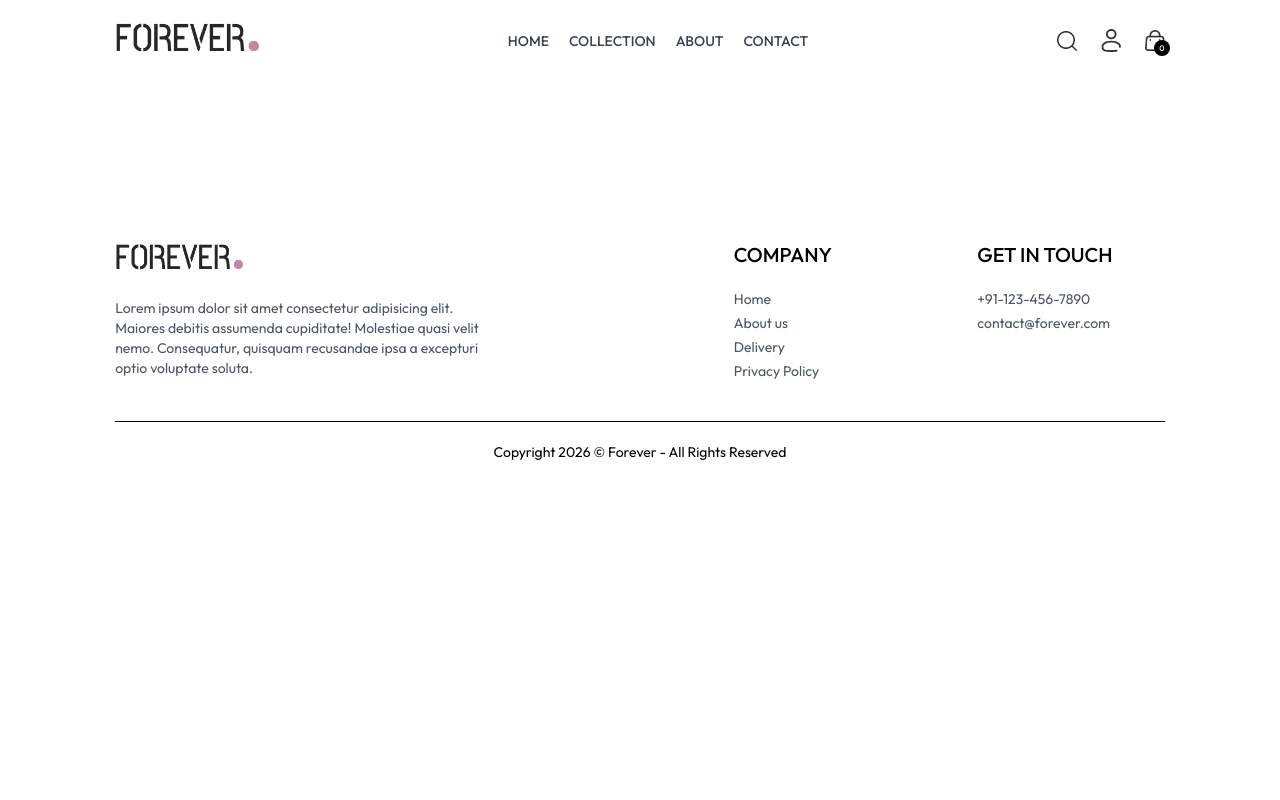
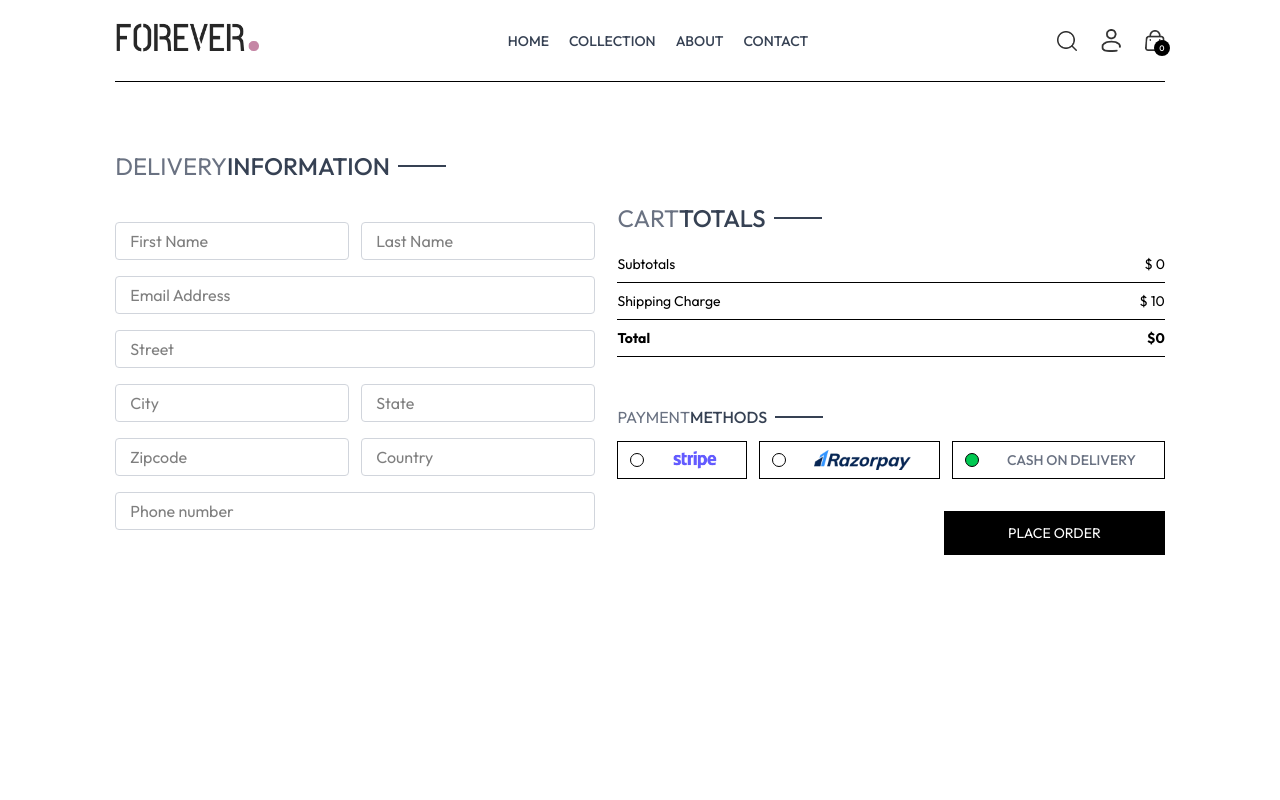
Before and after one commit to ankitsharma34/E-Commerce-App, a React app in the folder frontend/: page /place-order in a window 1280 px wide. Shown: the top 800 px of the page. Built offline with nearby package versions, Linux system fonts and the light colour scheme; the HTML template or start-up script is replaced by a standard one.

Commit message:
Place order page created

```diff
--- a/frontend/src/pages/PlaceOrder.jsx
+++ b/frontend/src/pages/PlaceOrder.jsx
@@ -1,7 +1,125 @@
-import React from "react";
+import React, { useContext, useState } from "react";
+import Title from "../components/Title";
+import CartTotal from "../components/CartTotal";
+import { assets } from "../assets/assets";
+import { ShopContext } from "../context/ShopContext";
 
 const PlaceOrder = () => {
-  return <div></div>;
+  const [method, setMethod] = useState("cod");
+  const { navigate } = useContext(ShopContext);
+  return (
+    <div className="flex flex-col sm:flex-row justify-between gap-4 pt-5 sm:pt-14 min-h-[80vh] border-t">
+      {/* --- Left Side ------------ */}
+      <div className="flex flex-col gap-4 w-full sm:max-w-120">
+        <div className="text-xl sm:text-2xl my-3">
+          <Title text1={"DELIVERY"} text2={"INFORMATION"} />
+        </div>
+        <div className="flex gap-3">
+          <input
+            type="text"
+            className="border border-gray-300 rounded py-1.5 px-3.5 w-full"
+            placeholder="First Name"
+          />
+          <input
+            type="text"
+            className="border border-gray-300 rounded py-1.5 px-3.5 w-full"
+            placeholder="Last Name"
+          />
+        </div>
+        <input
+          type="email"
+          className="border border-gray-300 rounded py-1.5 px-3.5 w-full"
+          placeholder="Email Address"
+        />
+        <input
+          type="text"
+          className="border border-gray-300 rounded py-1.5 px-3.5 w-full"
+          placeholder="Street"
+        />
+        <div className="flex gap-3">
+          <input
+            type="text"
+            className="border border-gray-300 rounded py-1.5 px-3.5 w-full"
+            placeholder="City"
+          />
+          <input
+            type="text"
+            className="border border-gray-300 rounded py-1.5 px-3.5 w-full"
+            placeholder="State"
+          />
+        </div>
+        <div className="flex gap-3">
+          <input
+            type="number"
+            className="border border-gray-300 rounded py-1.5 px-3.5 w-full"
+            placeholder="Zipcode"
+          />
+          <input
+            type="text"
+            className="border border-gray-300 rounded py-1.5 px-3.5 w-full"
+            placeholder="Country"
+          />
+        </div>
+        <input
+          type="number"
+          className="border border-gray-300 rounded py-1.5 px-3.5 w-full"
+          placeholder="Phone number"
+        />
+      </div>
+
+      {/* ---- Right Side ------------------ */}
+      <div className="mt-8">
+        <div className="mt-8 min-w-80">
+          <CartTotal />
+        </div>
+
+        <div className="mt-12">
+          <Title text1={"PAYMENT"} text2={"METHODS"} />
+        </div>
+        {/* ---- Payment Method Selection */}
+        <div className="flex gap-3 flex-col lg:flex-row">
+          <div
+            onClick={() => setMethod("stripe")}
+            className="flex items-center gap-3 border p-2 px-3 cursor-pointer"
+          >
+            <p
+              className={`min-w-3.5 h-3.5 border rounded-full ${method === "stripe" ? "bg-green-500" : ""}`}
+            ></p>
+            <img className="h-5 mx-4" src={assets.stripe_logo} alt="" />
+          </div>
+          <div
+            onClick={() => setMethod("razorpay")}
+            className="flex items-center gap-3 border p-2 px-3 cursor-pointer"
+          >
+            <p
+              className={`min-w-3.5 h-3.5 border rounded-full ${method === "razorpay" ? "bg-green-500" : ""}`}
+            ></p>
+            <img className="h-5 mx-4" src={assets.razorpay_logo} alt="" />
+          </div>
+          <div
+            onClick={() => setMethod("cod")}
+            className="flex items-center gap-3 border p-2 px-3 cursor-pointer"
+          >
+            <p
+              className={`min-w-3.5 h-3.5 border rounded-full ${method === "cod" ? "bg-green-500" : ""}`}
+            ></p>
+            <p className="text-gray-500 text-sm font-medium mx-4">
+              CASH ON DELIVERY
+            </p>
+          </div>
+        </div>
+
+        <div className="w-full text-end mt-8">
+          <button
+            onClick={() => navigate("/orders")}
+            className="bg-black text-white px-16 py-3 text-sm cursor-pointer"
+          >
+            PLACE ORDER{" "}
+          </button>
+        </div>
+      </div>
+    </div>
+  );
 };
 
 export default PlaceOrder;
```
